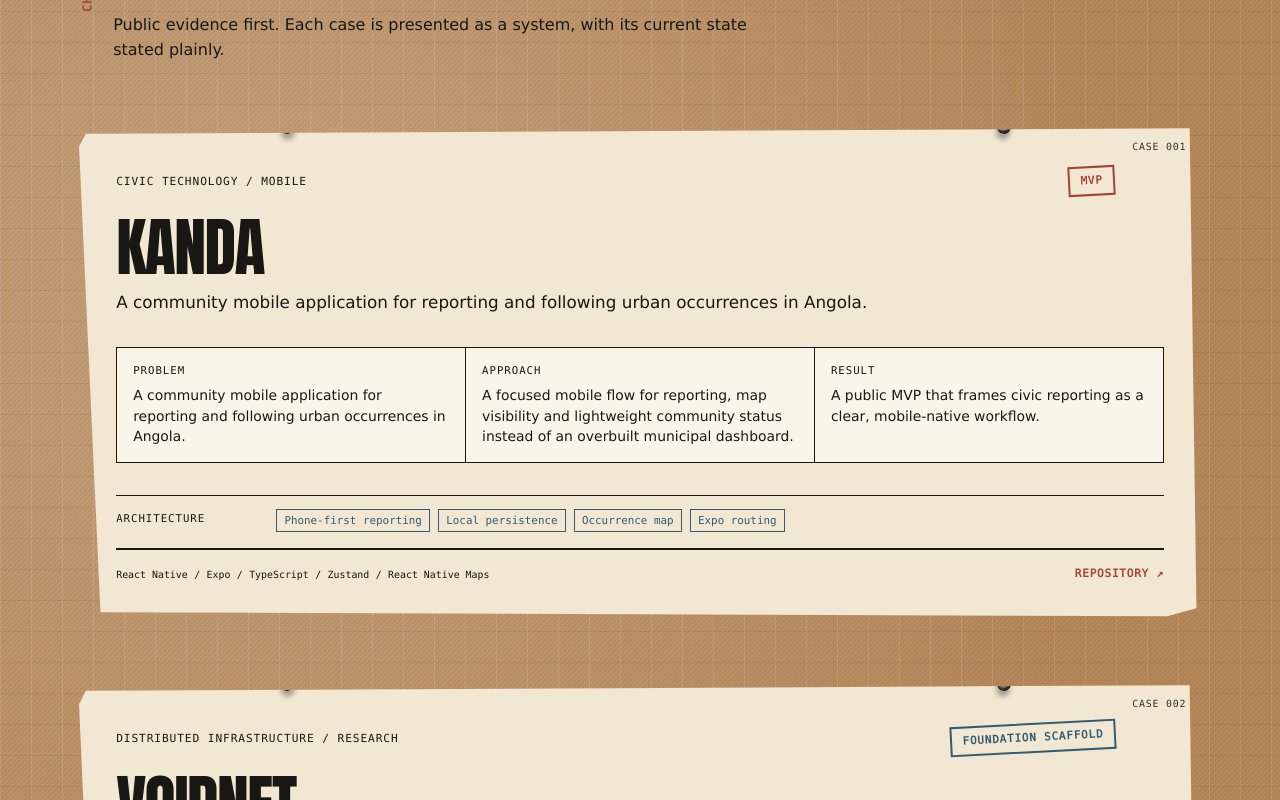
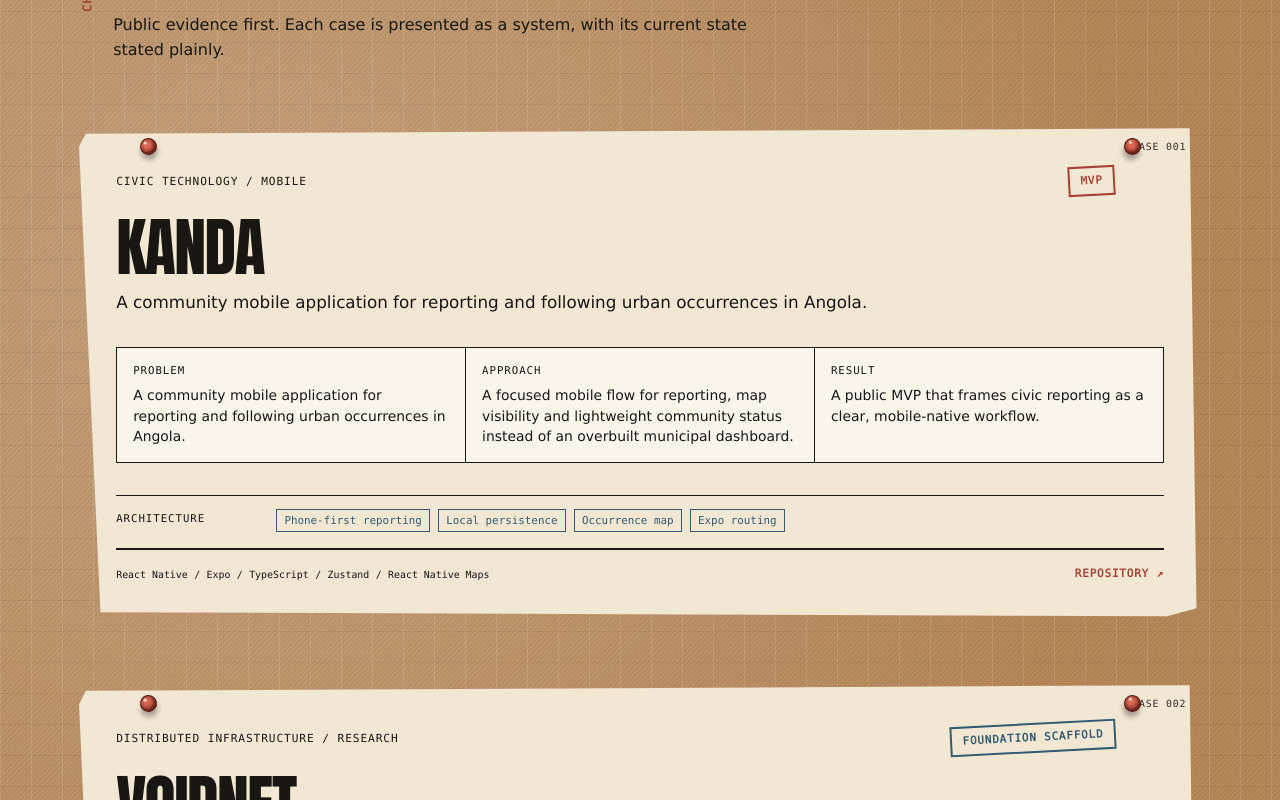
Before and after one commit to Helio-206/cardboard-protocol-portfolio, a Next.js app: page / in a window 1280 px wide. Shown: the part 3300-4100 px from the top of the page. Built offline with nearby package versions, Linux system fonts and the light colour scheme.

Commit message:
Refine project archive pins

```diff
--- a/src/app/globals.css
+++ b/src/app/globals.css
@@ -568,24 +568,26 @@ button {
 .project-issue::after {
   position: absolute;
   z-index: 4;
-  top: -0.5rem;
-  width: 0.9rem;
-  height: 0.9rem;
+  top: 0.65rem;
+  width: 1.05rem;
+  height: 1.05rem;
   content: "";
   pointer-events: none;
   background:
-    radial-gradient(circle at 34% 28%, rgba(255, 255, 255, 0.92) 0 8%, transparent 10%),
-    radial-gradient(circle at 42% 38%, #c9c2b3 0 22%, #5d5850 55%, #1e1d1a 100%);
-  border: 1px solid rgba(24, 23, 20, 0.85);
+    radial-gradient(circle at 31% 25%, rgba(255, 234, 218, 0.96) 0 8%, transparent 10%),
+    radial-gradient(circle at 40% 38%, #d96754 0 22%, #a44335 52%, #5e201b 100%);
+  border: 1px solid rgba(74, 24, 19, 0.9);
   border-radius: 999px;
-  box-shadow: 0 0.35rem 0.35rem rgba(24, 23, 20, 0.35), inset -0.08rem -0.1rem 0.12rem rgba(0, 0, 0, 0.45);
+  box-shadow:
+    0 0.32rem 0.32rem rgba(24, 23, 20, 0.34),
+    inset -0.1rem -0.12rem 0.14rem rgba(68, 15, 11, 0.52);
 }
 .project-issue::before {
-  left: 18%;
+  left: 5.5%;
   transform: rotate(-8deg);
 }
 .project-issue::after {
-  right: 17%;
+  right: 5.5%;
   transform: rotate(11deg);
 }
 .project-issue header {
```
